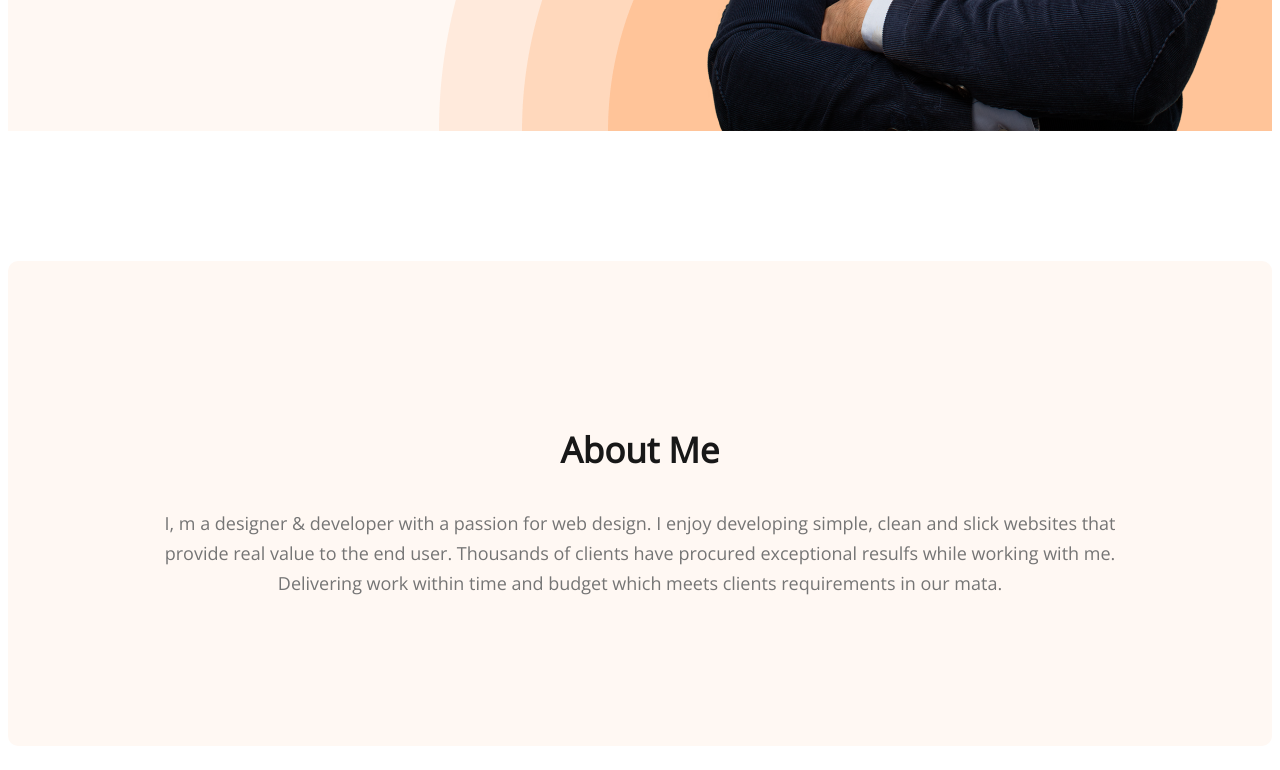
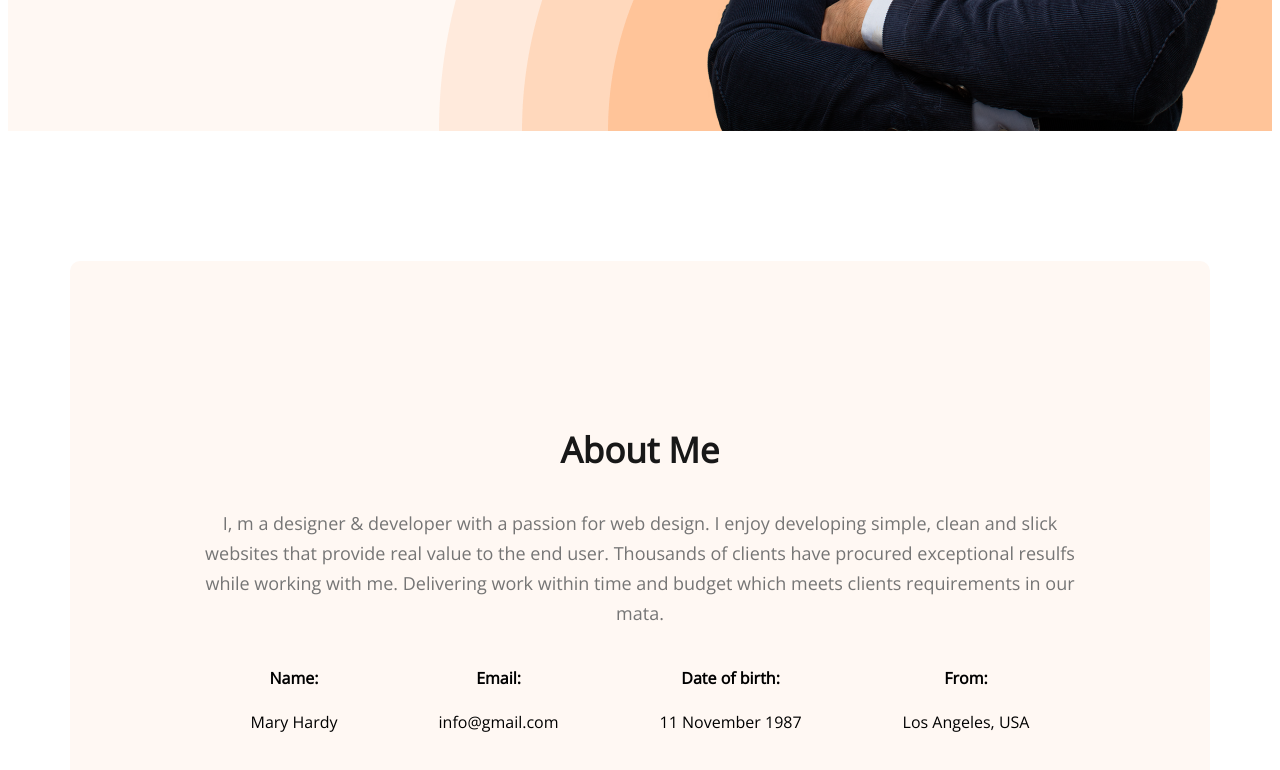
Before and after one commit to Mdmahmudkandoker/webdeveloper-portfolio, a plain HTML site: page index.html in a window 1280 px wide. Shown: the part 734-1504 px from the top of the page. Drawn offline with nearby package versions, Linux system fonts and the light colour scheme.

Commit message:
added about information

```diff
--- a/index.html
+++ b/index.html
@@ -36,7 +36,31 @@
         <section class="about">
             <h3 class="section-title">About Me</h3>
             <p class="section-description">I, m a designer & developer with a passion for web design. I enjoy developing simple, clean and slick websites that provide real value to the end user. Thousands of clients have procured exceptional resulfs while working with me. Delivering work within time and budget which meets clients requirements in our mata.</p>
+
+            <div class="about-info-container">
+                <!-- .about-info*4>h4.info-title+p.info-description -->
+                <div class="about-info">
+                    <h4 class="info-title">Name:</h4>
+                    <p class="info-description">Mary Hardy</p>
+                </div>
+                <div class="about-info">
+                    <h4 class="info-title">Email:
+                        </h4>
+                    <p class="info-description">info@gmail.com</p>
+                </div>
+                <div class="about-info">
+                    <h4 class="info-title">Date of birth:
+                        </h4>
+                    <p class="info-description">11 November 1987</p>
+                </div>
+                <div class="about-info">
+                    <h4 class="info-title">From:
+                        </h4>
+                    <p class="info-description">Los Angeles, USA</p>
+                </div>
+            </div>
         </section>
+
     </main>
 
     <footer>
--- a/style/portfolio.css
+++ b/style/portfolio.css
@@ -89,7 +89,7 @@ nav a {
 .banner-greeting {
     font-size: 45px;
     font-style: normal;
-    color: #474747;
+    color: #3a2222;
     margin-bottom: 0;
     font-weight: 600;
 }
@@ -109,7 +109,10 @@ nav a {
 }
 
 /* main section style */
-
+main {
+    max-width: 1140px;
+    margin: 0 auto;
+}
 
 /* About section style */
 
@@ -119,3 +122,11 @@ nav a {
     background: #fff8f3;
     margin: 130px 0;
 }
+.about-info-container{
+    display: flex;
+    justify-content: space-around;
+}
+
+.about-info{
+    text-align: center;
+}
```
